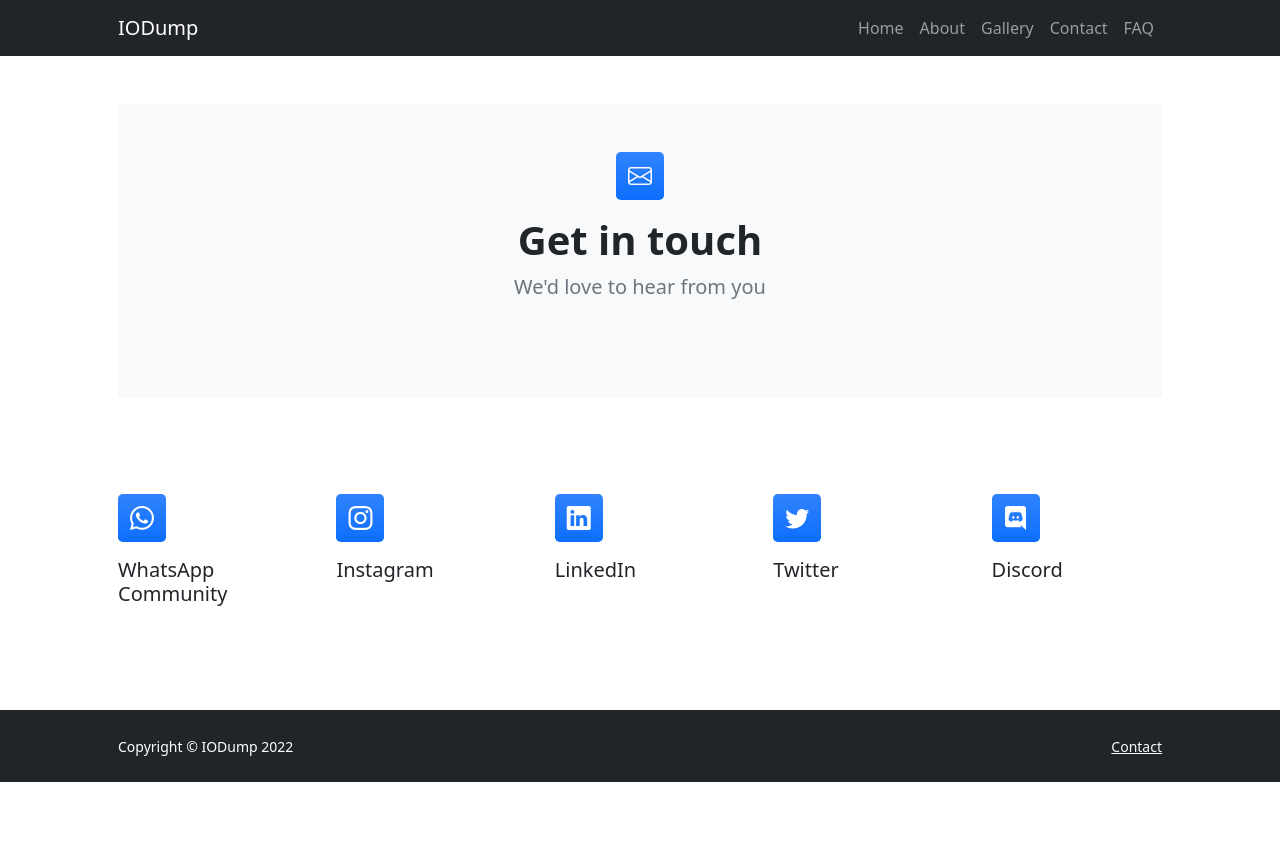
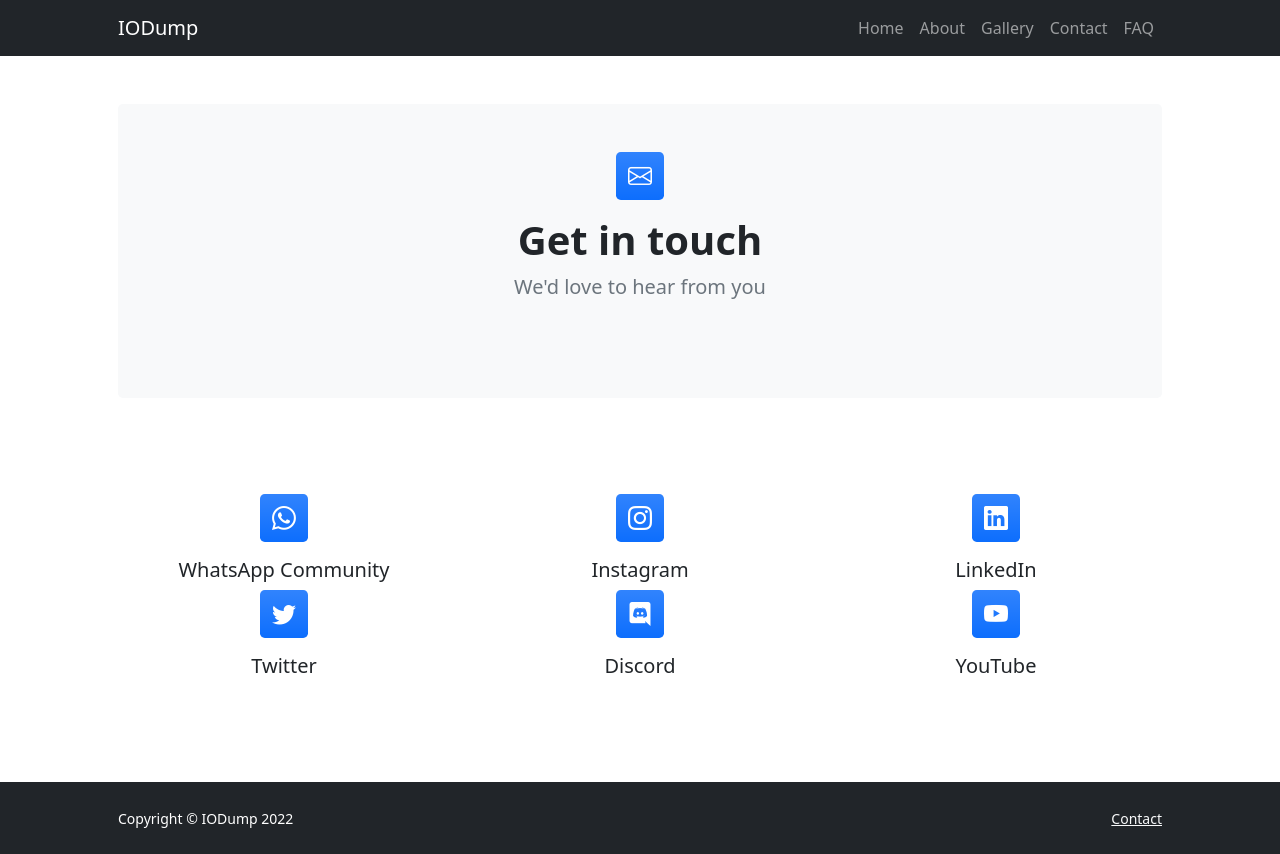
Before and after one commit to zargon01/iodump, a plain HTML site: page contact.html in a window 1280 px wide. Before the commit the page ends 800 px from the top, so only its background shows below. Drawn offline with nearby package versions, Linux system fonts and the light colour scheme; a script that the page names is missing.

Commit message:
updating the arrangement of contact cards

```diff
--- a/contact.html
+++ b/contact.html
@@ -32,10 +32,11 @@
                     </div>
                 </div>
                 <!-- Contact cards-->
-                <div class="row gx-5 row-col-1 row-cols-sm-3 row-cols-lg-5 py-5">
-                    <a href="https://chat.whatsapp.com/F64qwd97J6H3K4Ov3kgK0k" class="text-decoration-none link-dark"
-                        target="_blank">
-                        <div class="col ">
+                <div class="container">
+                    <div class="row justify-content-center gx-5 row-col-1 row-cols-sm-3 row-cols-lg-3 py-5">
+                        <a href="https://chat.whatsapp.com/F64qwd97J6H3K4Ov3kgK0k"
+                            class="text-decoration-none link-dark" target="_blank">
+                            <div class="col d-flex flex-column align-items-center">
                                 <div class="feature bg-primary bg-gradient text-white rounded-3 mb-3"><i
                                         class="bi bi-whatsapp"></i></div>
                                 <div class="h5 mb-2">WhatsApp Community</div>
@@ -43,7 +44,7 @@
                         </a>
                         <a href="https://www.instagram.com/iodump01/" class="text-decoration-none link-dark"
                             target="_blank">
-                        <div class="col">
+                            <div class="col d-flex flex-column align-items-center">
                                 <div class="feature bg-primary bg-gradient text-white rounded-3 mb-3"><i
                                         class="bi bi-instagram"></i></div>
                                 <div class="h5">Instagram</div>
@@ -51,27 +52,39 @@
                         </a>
                         <a href="https://www.linkedin.com/company/iodump01/" class="text-decoration-none link-dark"
                             target="_blank">
-                        <div class="col">
+                            <div class="col d-flex flex-column align-items-center">
                                 <div class="feature bg-primary bg-gradient text-white rounded-3 mb-3"><i
                                         class="bi bi-linkedin"></i></div>
                                 <div class="h5">LinkedIn</div>
                             </div>
                         </a>
                         <a href="https://twitter.com/iodump01" class="text-decoration-none link-dark" target="_blank">
-                        <div class="col">
+                            <div class="col d-flex flex-column align-items-center">
                                 <div class="feature bg-primary bg-gradient text-white rounded-3 mb-3"><i
                                         class="bi bi-twitter"></i></div>
                                 <div class="h5">Twitter</div>
                             </div>
                         </a>
                         <a href="https://discord.gg/xXHHtB3R" class="text-decoration-none link-dark" target="_blank">
-                        <div class="col">
+                            <div class="col d-flex flex-column align-items-center">
                                 <div class="feature bg-primary bg-gradient text-white rounded-3 mb-3"><i
                                         class="bi bi-discord"></i></div>
                                 <div class="h5">Discord</div>
                             </div>
                         </a>
+                        <a href="https://www.youtube.com/@iodump01" class="text-decoration-none link-dark"
+                            target="_blank">
+                            <div class="col d-flex flex-column align-items-center">
+                                <div class="feature bg-primary bg-gradient text-white rounded-3 mb-3"><i
+                                        class="bi bi-youtube"></i></div>
+                                <div class="h5">YouTube</div>
                             </div>
+                        </a>
+                    </div>
+                </div>
+
+
+
             </div>
         </section>
     </main>
```
Lines whose indentation alone changed are shown as unchanged.
